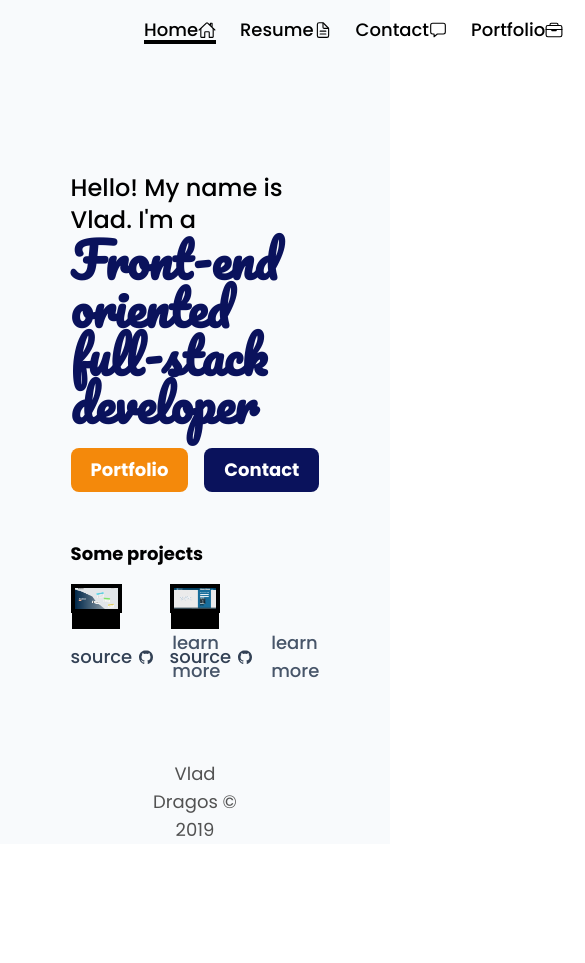
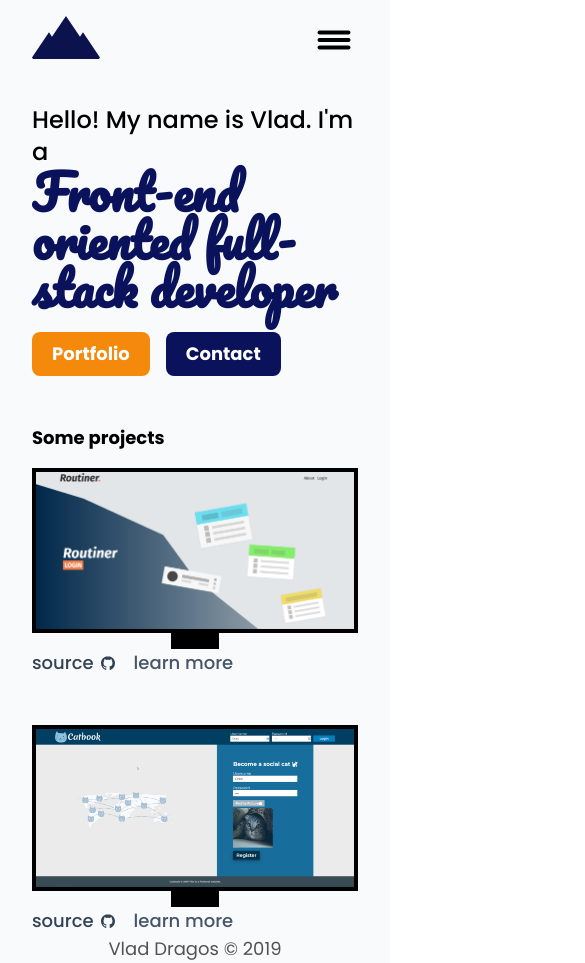
Before and after one commit to VladADragos/PortfolioWebsite, a Next.js app: page / in a window 390 px wide. Shown: the top 963 px of the page, 585 px wide, since content can reach past the window. Before the commit the page ends 844 px from the top, so only its background shows below. Built offline with nearby package versions, Linux system fonts and the light colour scheme.

Commit message:
added mobile design

```diff
--- a/package.json
+++ b/package.json
@@ -13,6 +13,7 @@
     "typecheck": "tsc --noEmit"
   },
   "dependencies": {
+    "@headlessui/react": "^1.6.4",
     "clsx": "^1.1.1",
     "next": "latest",
     "react": "^17.0.2",
--- a/src/components/Layout.tsx
+++ b/src/components/Layout.tsx
@@ -4,13 +4,15 @@ import Navbar from './Navbar';
 type Props = {
 	children: React.ReactNode;
 };
-
+//
+//<Navbar />
 const Layout: React.FC<Props> = ({ children }) => {
 	return (
-		<div className='px-36 bg-slate-50  min-h-screen font-poppins font-bold text-lg flex flex-col items-center'>
+		<div id="layout" className='lg:px-36 px-8 bg-slate-50   min-h-screen font-poppins font-bold text-lg flex flex-col items-center w-full'>
 			<Navbar />
 			{children}
 			<Footer />
+
 		</div>
 	);
 };
--- /dev/null
+++ b/src/components/MobileMenu.tsx
@@ -0,0 +1,105 @@
+import { Transition } from '@headlessui/react'
+import { Fragment, useEffect, useRef, useState } from 'react'
+
+
+import logo from '../assets/images/Intersect.svg';
+import { useRouter } from 'next/router';
+import Link from 'next/link';
+import { HiOfficeBuilding, HiOutlineAnnotation, HiOutlineBriefcase, HiUser } from 'react-icons/hi';
+import { DiGithubBadge } from 'react-icons/di';
+import Routes from '../Routes';
+import { IconType } from 'react-icons';
+import { Menu } from '@headlessui/react'
+import {
+	IoBriefcase,
+	IoBriefcaseOutline,
+	IoChatbox,
+	IoChatboxOutline,
+	IoDocumentText,
+	IoDocumentTextOutline,
+	IoHomeOutline,
+	IoHomeSharp,
+	IoLogoGithub,
+	IoPencilOutline,
+	IoPersonOutline,
+	IoReorderThree
+} from 'react-icons/io5';
+type NavLink = {
+	name: string;
+	path: string;
+	redirect: boolean;
+	icon: React.ReactNode;
+};
+const NavLinks: NavLink[] = [
+	{ name: 'Home', path: Routes.home, redirect: false, icon: <IoHomeOutline /> },
+	{
+		name: 'Resume',
+		path: Routes.resume,
+		redirect: true,
+		icon: <IoDocumentTextOutline></IoDocumentTextOutline>
+	},
+	{
+		name: 'Contact',
+		path: Routes.contact,
+		redirect: false,
+		icon: <IoChatboxOutline />
+	},
+	{
+		name: 'Portfolio',
+		path: Routes.portfolio.index,
+		redirect: false,
+		icon: <IoBriefcaseOutline />
+	},
+	{ name: 'About', path: Routes.about, redirect: false, icon: <IoPersonOutline /> },
+	{ name: 'Github', path: Routes.github, redirect: true, icon: <IoLogoGithub /> },
+	{ name: 'Blog', path: Routes.blog, redirect: true, icon: <IoPencilOutline /> }
+];
+
+export default function MobileMenu() {
+  return (
+    <div className="   text-right w-full flex justify-between mt-4 relative z-1">
+        	<header className='hover:scale-105 transition-all ease-in-out duration-400  '>
+				<Link href={Routes.home}>
+					<a>
+						<img src={logo.src} alt='logo'></img>
+					</a>
+				</Link>
+			</header>
+      <Menu as="div" className=" inline-block text-left ">
+          <Menu.Button className=" justify-center  text-black font-medium   focus:outline-none  ">
+            <IoReorderThree className='h-12 w-12'></IoReorderThree>
+          </Menu.Button>
+        <Transition
+          as={Fragment}
+          enter="transition ease-out duration-100"
+          enterFrom="transform opacity-0 scale-95"
+          enterTo="transform opacity-100 scale-100"
+          leave="transition ease-in duration-75"
+          leaveFrom="transform opacity-100 scale-100"
+          leaveTo="transform opacity-0 scale-95"
+        >
+          <Menu.Items className="absolute right-0  w-full  origin-top-right   rounded-md bg-brand-blue-dark shadow-lg  z-10">
+              {NavLinks.map(({name,path,redirect,icon},index)=>{
+                  return (<div className="px-1 py-1" key={index}>
+                  <Menu.Item >
+                    {({ active }) => (
+                      <a
+                        className="text-white font-bold  flex w-full items-center rounded-md px-2 py-2 text-sm"
+                        href={path}
+                      >
+
+                        {name}
+                      </a>
+                    )}
+                  </Menu.Item>
+
+                </div>)
+              })}
+
+
+          </Menu.Items>
+        </Transition>
+      </Menu>
+    </div>
+  )
+}
--- a/src/components/Navbar.tsx
+++ b/src/components/Navbar.tsx
@@ -5,7 +5,7 @@ import { HiOfficeBuilding, HiOutlineAnnotation, HiOutlineBriefcase, HiUser } fro
 import { DiGithubBadge } from 'react-icons/di';
 import Routes from '../Routes';
 import { IconType } from 'react-icons';
-
+import { Menu } from '@headlessui/react'
 import {
 	IoBriefcase,
 	IoBriefcaseOutline,
@@ -17,8 +17,10 @@ import {
 	IoHomeSharp,
 	IoLogoGithub,
 	IoPencilOutline,
-	IoPersonOutline
+	IoPersonOutline,
+	IoReorderThree
 } from 'react-icons/io5';
+import MobileMenu from './MobileMenu';
 type NavLink = {
 	name: string;
 	path: string;
@@ -51,47 +53,84 @@ const NavLinks: NavLink[] = [
 ];
 const Navbar: React.FC = () => {
 	const { pathname } = useRouter();
-	console.log(pathname);
+
 	return (
-		<nav className='flex w-full justify-between pt-4 items-center'>
-			<header className='hover:scale-105 transition-all ease-in-out duration-400  '>
-				<Link href={Routes.home}>
-					<a>
-						<img src={logo.src} alt='logo'></img>
-					</a>
-				</Link>
-			</header>
+		<MobileMenu/>
+		// <nav className='flex w-full justify-between pt-4 items-center md:justify-between '>
+		// 	<header className='hover:scale-105 transition-all ease-in-out duration-400  '>
+		// 		<Link href={Routes.home}>
+		// 			<a>
+		// 				<img src={logo.src} alt='logo'></img>
+		// 			</a>
+		// 		</Link>
+		// 	</header>
 
-			<ul className='flex gap-6 font-medium'>
-				{NavLinks.map(({ name, path, redirect, icon }, index) => (
-					<li key={index} className={` ${0}`}>
-						{redirect ? (
-							<a
-								href={path}
-								target={'_blank'}
-								className='link-effect-hover flex items-center'
-								rel='noreferrer'
-							>
-								{name} {icon}
-							</a>
-						) : (
-							<Link href={path}>
-								<a
-									className={
-										pathname === path
-											? 'link-effect-selected flex items-center'
-											: 'link-effect-hover flex items-center'
-									}
-								>
-									{name} {icon}
-								</a>
-							</Link>
-						)}
-					</li>
-				))}
-			</ul>
-		</nav>
+		// 	<ul className='flex gap-6 font-medium hidden'>
+		// 		{NavLinks.map(({ name, path, redirect, icon }, index) => (
+		// 			<li key={index} className={` ${0}`}>
+		// 				{redirect ? (
+		// 					<a
+		// 						href={path}
+		// 						target={'_blank'}
+		// 						className='link-effect-hover flex items-center'
+		// 						rel='noreferrer'
+		// 					>
+		// 						{name} {icon}
+		// 					</a>
+		// 				) : (
+		// 					<Link href={path}>
+		// 						<a
+		// 							className={
+		// 								pathname === path
+		// 									? 'link-effect-selected flex items-center'
+		// 									: 'link-effect-hover flex items-center'
+		// 							}
+		// 						>
+		// 							{name} {icon}
+		// 						</a>
+		// 					</Link>
+		// 				)}
+		// 			</li>
+		// 		))}
+		// 	</ul>
+		// 	<MobileMenu/>
+		// </nav>
 	);
 };
 
+
+
+function MyDropdown() {
+	return (
+	  <Menu>
+		<Menu.Button><IoReorderThree className='h-8'></IoReorderThree></Menu.Button>
+		<Menu.Items>
+		  <Menu.Item>
+			{({ active }) => (
+			  <a
+				className={`${active && 'bg-blue-500'}`}
+				href="/account-settings"
+			  >
+				Account settings
+			  </a>
+			)}
+		  </Menu.Item>
+		  <Menu.Item>
+			{({ active }) => (
+			  <a
+				className={`${active && 'bg-blue-500'}`}
+				href="/account-settings"
+			  >
+				Documentation
+			  </a>
+			)}
+		  </Menu.Item>
+		  <Menu.Item disabled>
+			<span className="opacity-75">Invite a friend (coming soon!)</span>
+		  </Menu.Item>
+		</Menu.Items>
+	  </Menu>
+	)
+  }
+
 export default Navbar;
--- a/src/pages/about.tsx
+++ b/src/pages/about.tsx
@@ -3,10 +3,10 @@ import profilePicture from '../assets/images/IMG_20220615_153521.png';
 import AboutText from '../assets/data/About';
 const About: NextPage = () => {
 	return (
-		<div className='flex flex-col  w-3/5'>
-			<div className='flex'>
-				<div className='flex-1 flex flex-row justify-end '>
-					<div className='flex-1'>
+		<div className='flex flex-col  lg:w-3/5'>
+			<div className='flex flex-col lg:flex-row'>
+				<div className='flex-1 flex flex-row  justify-end '>
+					<div className='flex-1 '>
 						<svg
 							viewBox='0 0 120 120'
 							xmlns='http://www.w3.org/2000/svg'
@@ -37,7 +37,7 @@ const About: NextPage = () => {
 						</svg>
 					</div>
 				</div>
-				<div className='flex-1 pt-8'>
+				<div className='flex-1 lg:pt-8'>
 					<h2 className='text-4xl'>{AboutText.part1.heading}</h2>
 					<div className='flex flex-col gap-4'>
 						{AboutText.part1.body.map((par, index) => (
@@ -48,7 +48,7 @@ const About: NextPage = () => {
 					</div>
 				</div>
 			</div>
-			<div className=' '>
+			<div className='lg:mt-0 mt-8'>
 				<h2 className='text-4xl'>{AboutText.part2.heading}</h2>
 				<div className='flex flex-col gap-4'>
 					{AboutText.part2.body.map((par, index) => (
--- a/src/pages/contact.tsx
+++ b/src/pages/contact.tsx
@@ -3,8 +3,8 @@ import Button from '../components/Button';
 
 const Contact: NextPage = () => {
 	return (
-		<section className='mt-8  flex-1 flex   gap-8 desktop-lg:w-3/6 w-4/6  justify-items-center  mx-auto '>
-			<div className='flex-[3] desktop-lg:flex-[2]'>
+		<section className='mt-8  flex-1 flex     gap-8 desktop-lg:w-3/6 lg:w-4/6 mb-8 lg:mb-0  justify-items-center  mx-auto flex-col lg:flex-row'>
+			<div className='flex-[3] desktop-lg:flex-[2] '>
 				<div className='  '>
 					{' '}
 					<form action='' className='flex flex-col gap-4    '>
@@ -43,7 +43,7 @@ const Contact: NextPage = () => {
 					</form>{' '}
 				</div>{' '}
 			</div>
-			<div className='bg-[#b6c9d9] p-8 flex-1    flex flex-col gap-4'>
+			<div className='bg-[#b6c9d9] p-8 flex-1    flex flex-col gap-4 '>
 				<div className=''>
 					<h3 className='text-sm font-normal'>Phone number</h3>
 					<a href='tel:0705172459' className='text-white'>
--- a/src/pages/index.tsx
+++ b/src/pages/index.tsx
@@ -12,7 +12,7 @@ import PortfolioItems from '../assets/data/PortfolioItems';
 
 const Home: NextPage = () => {
 	return (
-		<section className='mt-32 flex flex-col gap-12'>
+		<section className='lg:mt-32 mt-8 flex flex-col gap-12'>
 			<div>
 				<div className=' '>
 					<h2 className='font-poppins font-medium text-2xl 2xl:text-3xl '>
@@ -43,7 +43,7 @@ function PortfolioOverview() {
 	return (
 		<div>
 			<h3 className='mb-4'>Some projects</h3>
-			<div className='grid grid-cols-3 gap-12 xl:w-4/5'>
+			<div className='grid lg:grid-cols-3 grid-cols-1 gap-12 xl:w-4/5'>
 				{PortfolioItems.map((props, index) => (
 					<PortfolioItem {...props} key={index} />
 				))}
--- a/src/pages/portfolio.tsx
+++ b/src/pages/portfolio.tsx
@@ -23,7 +23,7 @@ export default Portfolio;
 
 const PortfolioItemContainer = ({ children }) => {
 	return (
-		<div className='flex  scale-100 focus:scale-105 hover:scale-105 transition-transform ease-in-out duration-350 outline-0   gap-4'>
+		<div className='flex lg:flex-row flex-col scale-100 focus:scale-105 hover:scale-105 transition-transform ease-in-out duration-350 outline-0   gap-4'>
 			{children}
 		</div>
 	);
@@ -42,17 +42,10 @@ type PortfolioItemProps = PortfolioItemType & { reverse?: boolean };
 const PortfolioItem: React.FC<PortfolioItemProps> = props => {
 	return (
 		<PortfolioItemContainer>
-			{props.reverse ? (
-				<>
-					<PortfolioItemLeft {...props} />
-					<PortfolioItemImage image={props.image} />
-				</>
-			) : (
-				<>
+
 					<PortfolioItemImage image={props.image} />
 					<PortfolioItemLeft {...props} />
-				</>
-			)}
+
 		</PortfolioItemContainer>
 	);
 };
```
Also changed, not shown: 1 other file (tests, documents, lock files or other folders).
